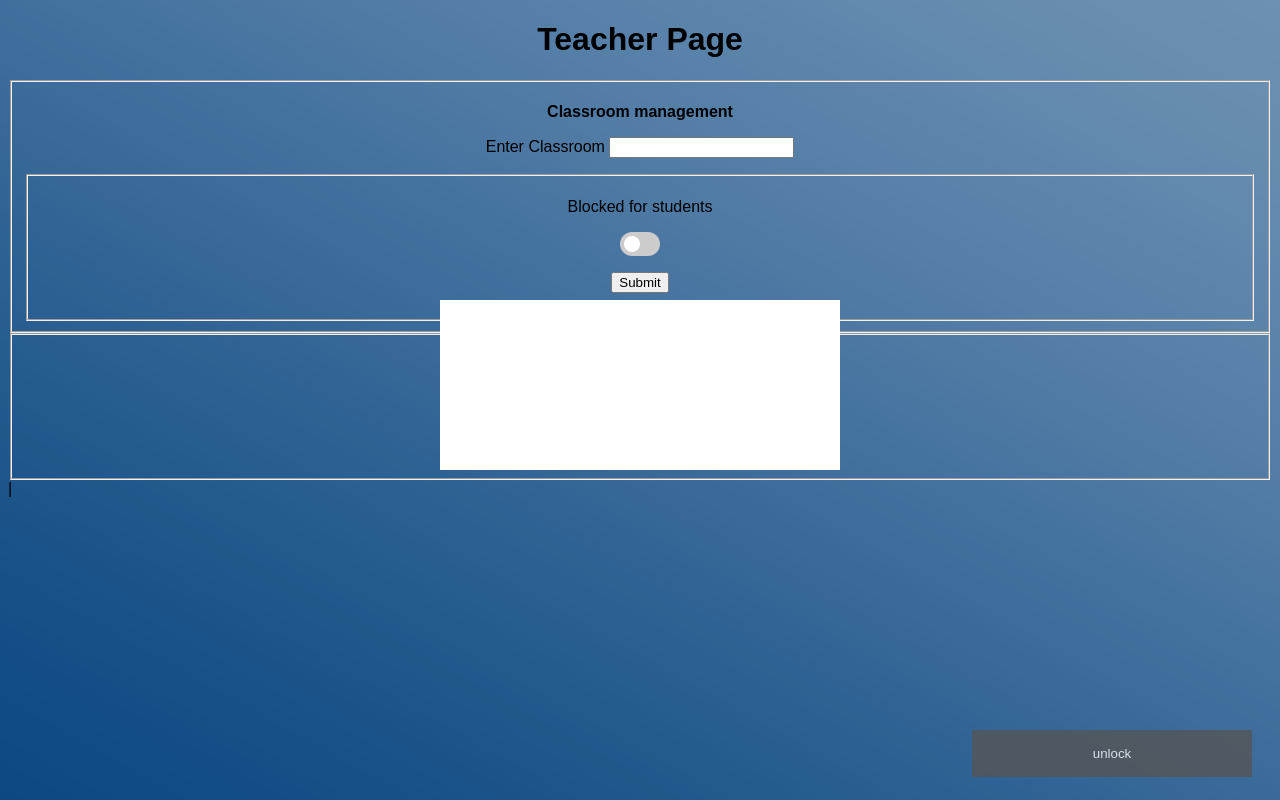
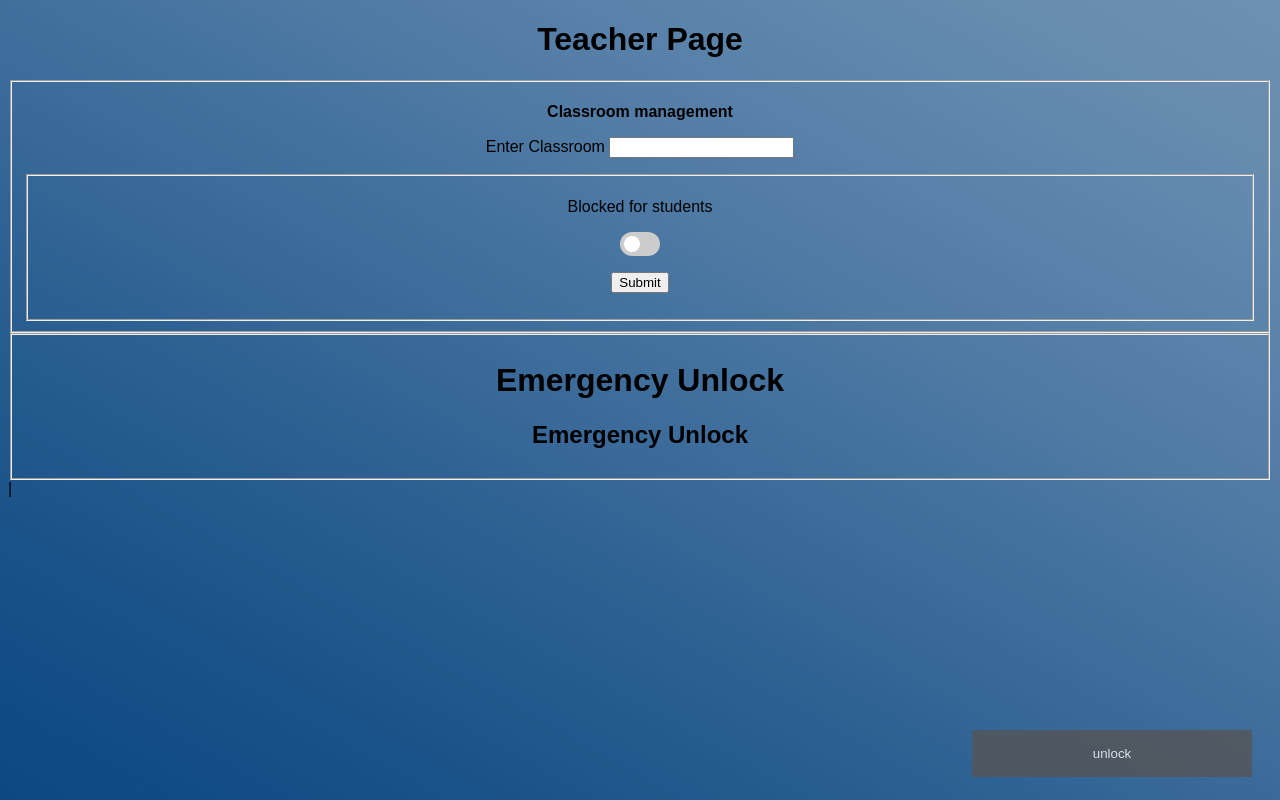
Before and after one commit to iKroin/iKroin.github.io, a plain HTML site: page teacher_page.html in a window 1280 px wide. Drawn offline with Linux system fonts and the light colour scheme.

Commit message:
Update teacher_page.html

```diff
--- a/teacher_page.html
+++ b/teacher_page.html
@@ -9,7 +9,7 @@
             .mydiv {
                 height: 170px;
                 width: 400px;
-                background:white;
+
 
                 position: fixed;
                 top: 50%;
@@ -187,7 +187,7 @@
                 <h2>Emergency Unlock</h2>
 
                 <button class="open-button" onclick="unlock()">unlock</button>
-                <div class="mydiv">
+
                 <div class="form-popup" id="myForm">
                     <div class="mydiv">
                   <form action="/action_page.php" class="form-container">
```
